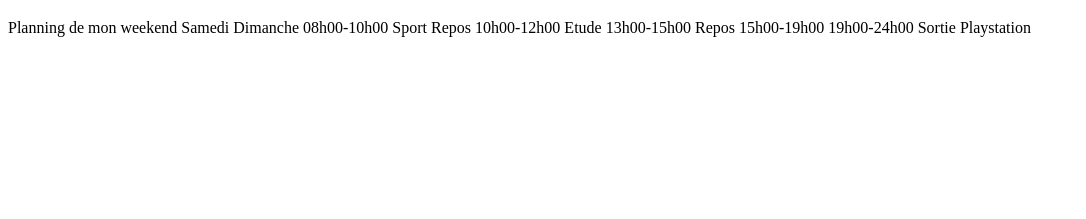
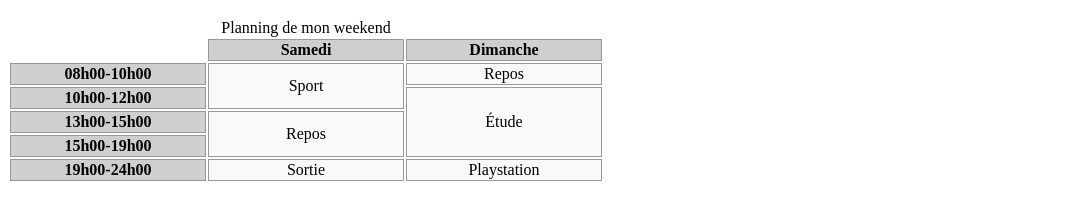
Before and after one commit to tecg-cpw/html-table-fusion-lines, a plain HTML site: page index.html in a window 1280 px wide. Shown: the part 61-280 px from the top of the page, without its empty margins (0-1086 px from the left). Drawn offline with Linux system fonts and the light colour scheme.

Commit message:
Add solution

```diff
--- a/index.html
+++ b/index.html
@@ -2,21 +2,40 @@
 <html lang="fr">
     <head>
         <meta charset="utf-8" />
-        <title>
-
-        </title>
-        <link rel="stylesheet" href="" />
+        <title>Un tableau avec fusion de lignes</title>
+        <link rel="stylesheet" href="css/styles.css" />
     </head>
     <body>
         <h1>Un tableau avec fusion de lignes</h1>
 
-        Planning de mon weekend
-
-        Samedi 	Dimanche
-        08h00-10h00 	Sport 	Repos
-        10h00-12h00 	Etude
-        13h00-15h00 	Repos
-        15h00-19h00
-        19h00-24h00 	Sortie 	Playstation
+        <table>
+            <caption>Planning de mon weekend</caption>
+            <tr>
+                <td class="vide"></td>
+                <th scope="col">Samedi</th>
+                <th scope="col">Dimanche</th>
+            </tr>
+            <tr>
+                <th scope="row">08h00-10h00</th>
+                <td rowspan="2">Sport</td>
+                <td>Repos</td>
+            </tr>
+            <tr>
+                <th scope="row">10h00-12h00</th>
+                <td rowspan="3">Étude</td>
+            </tr>
+            <tr>
+                <th scope="row">13h00-15h00</th>
+                <td rowspan="2">Repos</td>
+            </tr>
+            <tr>
+                <th scope="row">15h00-19h00</th>
+            </tr>
+            <tr>
+                <th scope="row">19h00-24h00</th>
+                <td>Sortie</td>
+                <td>Playstation</td>
+            </tr>
+        </table>
     </body>
 </html>
```
